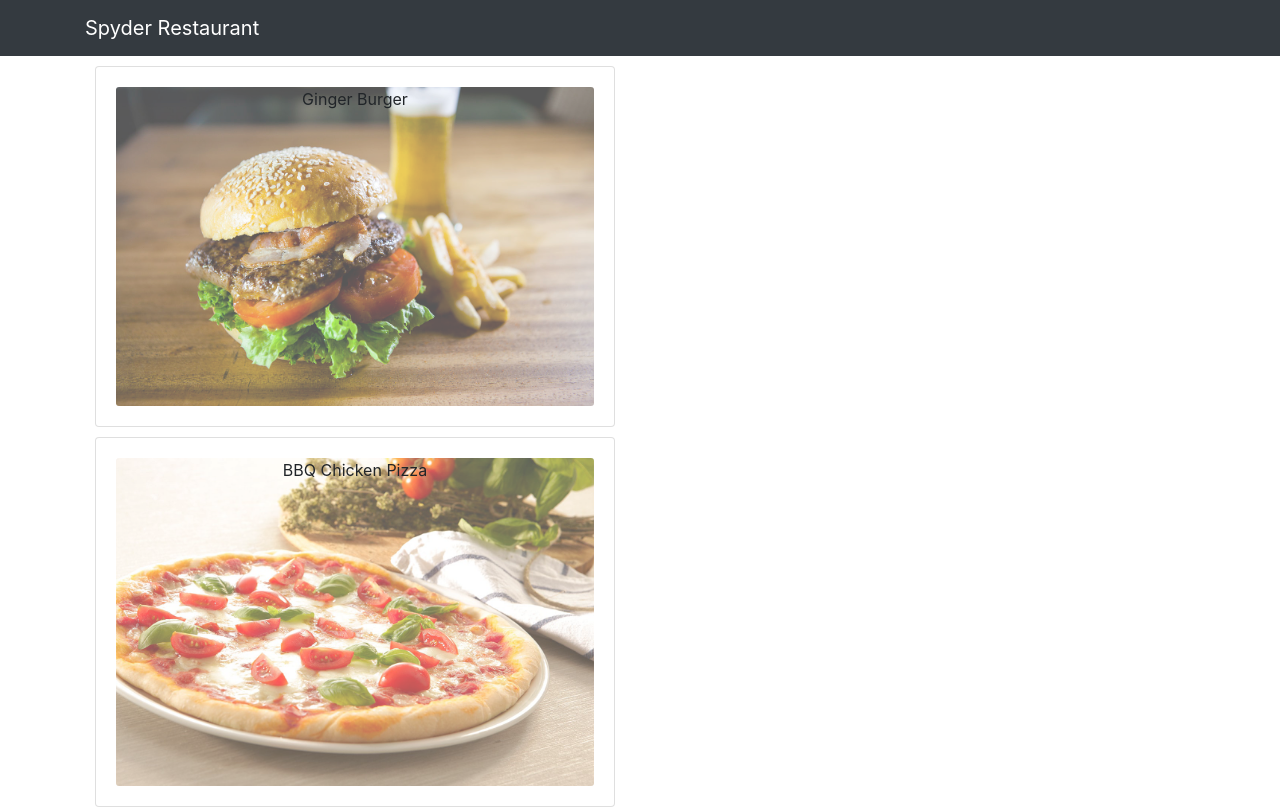
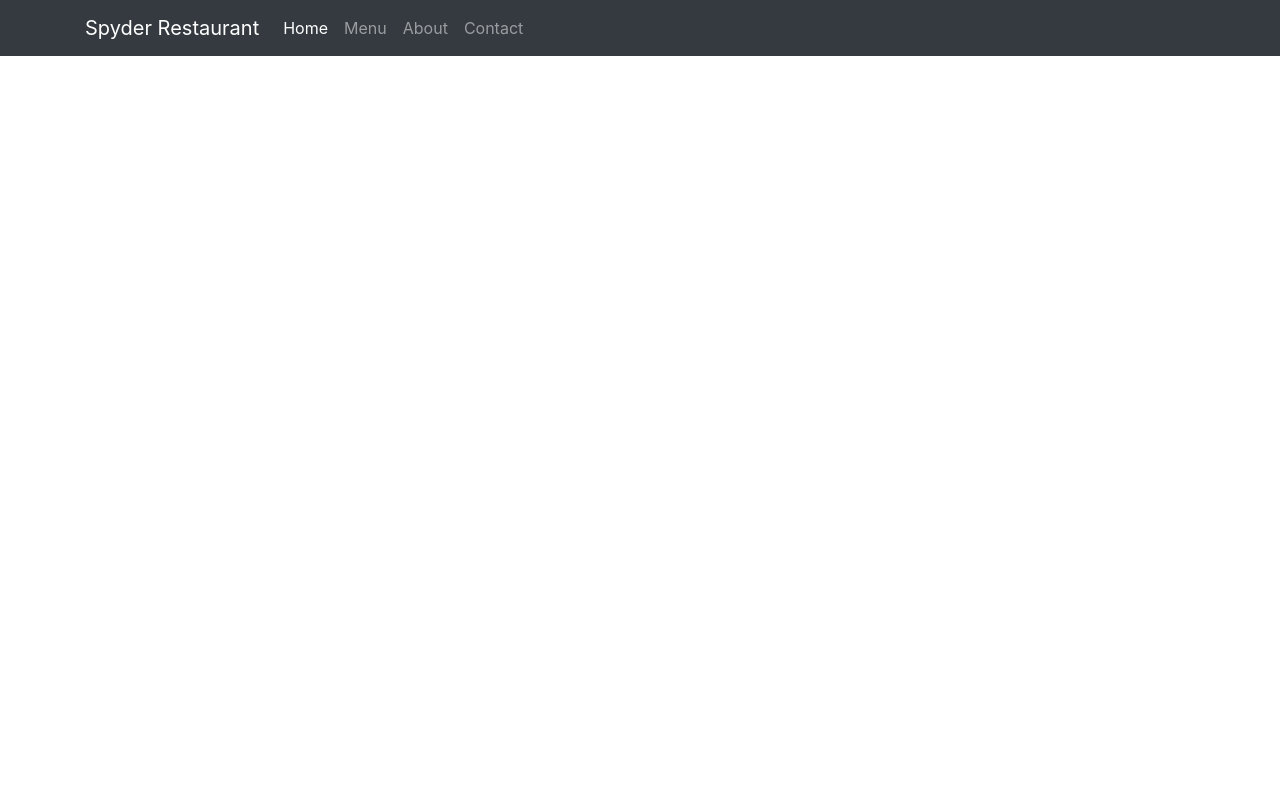
Before and after one commit to foysal-mahmud/Restaurant-Project-React-js, a React (Create React App) app: page /home in a window 1280 px wide. Shown: the top 809 px of the page. Built offline with nearby package versions, Linux system fonts and the light colour scheme.

Commit message:
Adding Router

```diff
--- a/package.json
+++ b/package.json
@@ -11,6 +11,8 @@
     "react": "^17.0.1",
     "react-dom": "^17.0.1",
     "react-popper": "^2.2.3",
+    "react-router": "^5.2.0",
+    "react-router-dom": "^5.2.0",
     "react-scripts": "4.0.0",
     "reactstrap": "^8.5.1",
     "web-vitals": "^0.2.4"
--- a/src/App.js
+++ b/src/App.js
@@ -1,10 +1,14 @@
+import { BrowserRouter } from 'react-router-dom';
 import './App.css';
 import MainComponent from './components/MainComponent';
 
 function App() {
   return (
     <div className="App">
-      <MainComponent />
+      <BrowserRouter>
+          <MainComponent />
+      </BrowserRouter>
+
     </div>
   );
 }
--- /dev/null
+++ b/src/components/body/About.js
@@ -0,0 +1,9 @@
+const About = () => {
+    return(
+        <div>
+
+        </div>
+    );
+}
+
+export default About;
--- a/src/components/body/Body.js
+++ b/src/components/body/Body.js
@@ -1,9 +1,17 @@
+import { Redirect, Route } from 'react-router';
+import About from './About';
+import Contact from './Contact';
+import Home from './Home';
 import Menu from './Menu';
 
 const Body = () => {
     return (
         <div>
-            <Menu />
+           <Route path="/" exact component={Home} />
+           <Route path="/menu" exact component={Menu} />
+           <Route path="/contact" exact component={Contact} />
+           <Route path="/about" exact component={About} />
+           <Redirect from="/" to="/home" />
         </div>
     );
 }
--- /dev/null
+++ b/src/components/body/Contact.js
@@ -0,0 +1,13 @@
+import React, { Component } from 'react';
+
+class Contact extends Component {
+    render() {
+        return (
+            <div>
+
+            </div>
+        )
+    }
+}
+
+export default Contact;
--- a/src/components/body/DishDetails.js
+++ b/src/components/body/DishDetails.js
@@ -8,10 +8,8 @@
                 <CardImg top src={props.dish.image} alt={props.dish.name} />
                 <CardBody style={{ textAlign: "left"}}>
                     <CardTitle>{props.dish.name}</CardTitle>
-                    <CardText>
-                        <p>{props.dish.description}</p>
-                        <p>{props.dish.price}/=</p>
-                    </CardText>
+                    <CardText>{props.dish.description} </CardText>
+                    <CardText>{props.dish.price}/= </CardText>
                     <hr />
                     <LoadComments comments = {props.dish.comments} />
                 </CardBody>
--- /dev/null
+++ b/src/components/body/Home.js
@@ -0,0 +1,13 @@
+import React, { Component } from 'react';
+
+class Home extends Component {
+    render() {
+        return (
+            <div>
+
+            </div>
+        )
+    }
+}
+
+export default Home;
--- a/src/components/body/Menu.js
+++ b/src/components/body/Menu.js
@@ -1,4 +1,5 @@
 import { Component } from 'react';
+import { Button, CardColumns, Modal, ModalBody, ModalFooter } from 'reactstrap';
 import DISHES from '../../data/dishes';
 import DishDetail from './DishDetails';
 import MenuItem from './MenuItem';
@@ -6,12 +7,20 @@
 class Menu extends Component {
     state = {
         dishes: DISHES,
-        selectedDish: null
+        selectedDish: null,
+        modalOpen: false
     }
 
     onDishSelect = dish => {
         // console.log(dish);
         this.setState({ selectedDish: dish });
+        this.toggleModal();     // modalOpen: !this.state.modalOpen
+    }
+
+    toggleModal = () => {
+        this.setState({
+            modalOpen: !this.state.modalOpen
+        })
     }
 
     render() {
@@ -35,13 +44,17 @@
             <div className="container">
                 <div className="row">
 
-                    <div className="col-6">
+                    <CardColumns>
                         {menu}
-                    </div>
-                    <div className="col-6">
-                        {dishDetail}
-                    </div>
-
+                    </CardColumns>
+                    <Modal isOpen={this.state.modalOpen} onClick={this.toggleModal} >
+                        <ModalBody>
+                            {dishDetail}
+                        </ModalBody>
+                        <ModalFooter>
+                            <Button color="secondary" onClick={this.toggleModal}>Close</Button>
+                        </ModalFooter>
+                    </Modal>
 
                 </div>
             </div>
--- a/src/components/header/Navigation.js
+++ b/src/components/header/Navigation.js
@@ -1,15 +1,50 @@
-import { Navbar, NavbarBrand } from 'reactstrap';
+import React, { Component } from 'react';
+import { Link } from 'react-router-dom';
+import { Collapse, Nav, Navbar, NavbarBrand, NavbarToggler, NavItem } from 'reactstrap';
 
-const Navigation = () => {
+
+class Navigation extends Component {
+    constructor(props) {
+        super(props);
+        this.state = {
+            isNavOpen: true
+        }
+    }
+
+    navToggle = () => {
+        this.setState({
+            isNavOpen: !this.state.isNavOpen
+        })
+    }
+
+    render() {
         return (
             <div>
-            <Navbar dark color="dark">
+                <Navbar dark color="dark" expand="sm">
                     <div className="container">
-                    <NavbarBrand>Spyder Restaurant</NavbarBrand>
+                        <NavbarToggler onClick={this.navToggle} />
+                        <NavbarBrand href="/">Spyder Restaurant</NavbarBrand>
+                        <Collapse isOpen={this.state.isNavOpen} navbar>
+                            <Nav className="mr-auto" navbar>
+                                <NavItem>
+                                    <Link to="/" className="nav-link active">Home</Link>
+                                </NavItem>
+                                <NavItem>
+                                    <Link to="/menu" className="nav-link">Menu</Link>
+                                </NavItem>
+                                <NavItem>
+                                    <Link to="/about" className="nav-link">About</Link>
+                                </NavItem>
+                                <NavItem>
+                                    <Link to="/contact" className="nav-link">Contact</Link>
+                                </NavItem>
+                            </Nav>
+                        </Collapse>
                     </div>
                 </Navbar>
             </div>
-    );
+        )
+    }
 }
 
 export default Navigation;
--- a/src/index.js
+++ b/src/index.js
@@ -5,12 +5,7 @@
 import './index.css';
 import reportWebVitals from './reportWebVitals';
 
-ReactDOM.render(
-  <React.StrictMode>
-    <App />
-  </React.StrictMode>,
-  document.getElementById('root')
-);
+ReactDOM.render( <App />, document.getElementById('root'));
 
 // If you want to start measuring performance in your app, pass a function
 // to log results (for example: reportWebVitals(console.log))
```
Also changed, not shown: 2 other files (tests, documents, lock files or other folders). Lines whose indentation alone changed are shown as unchanged.
